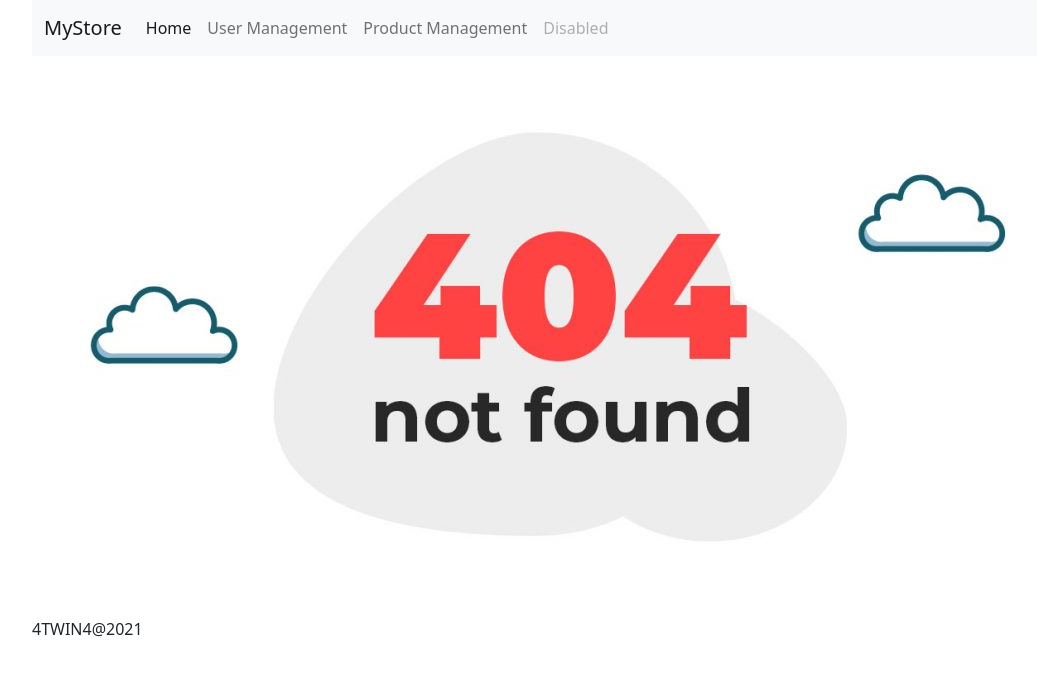
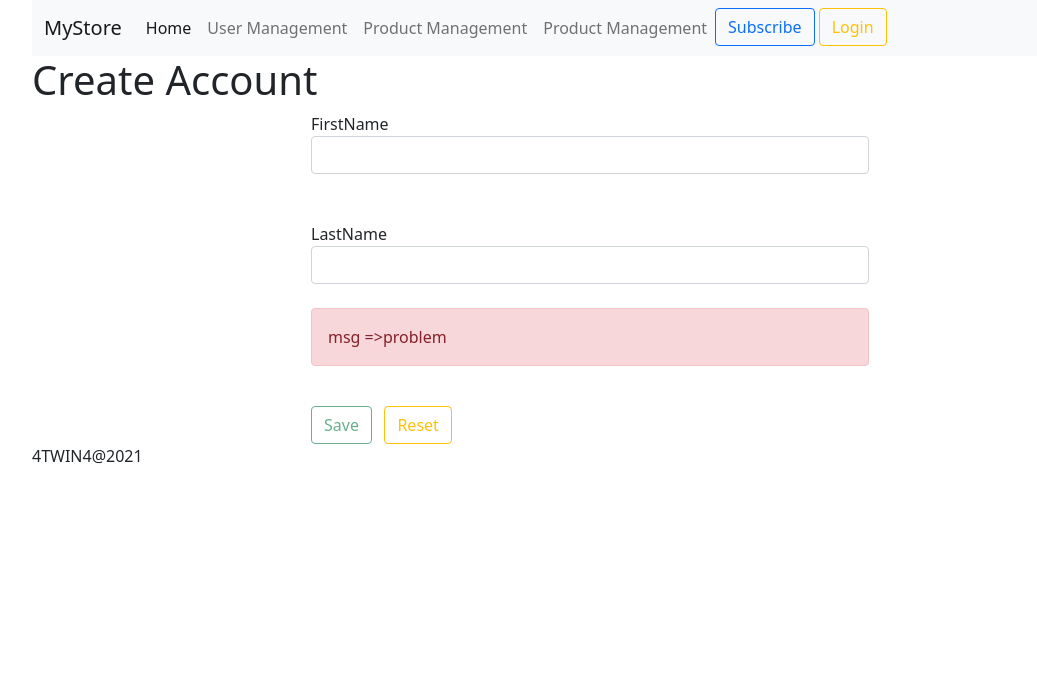
Before and after one commit to badi3a/ProjectAngularTWIN4, an Angular app: page /add in a window 1280 px wide. Shown: the top 674 px of the page, without its empty margins (50-1087 px from the left). Built offline with nearby package versions, Linux system fonts and the light colour scheme.

Commit message:
commit S4.4

```diff
--- a/src/app/app-routing.module.ts
+++ b/src/app/app-routing.module.ts
@@ -6,6 +6,7 @@ import {ProductComponent} from "./product/product.component";
 import {HomeComponent} from "./home/home.component";
 import {NotfoundComponent} from "./notfound/notfound.component";
 import {ListUserComponent} from "./list-user/list-user.component";
+import {FormUserComponent} from "./form-user/form-user.component";
 
 const ROUTES: Routes = [
   {path: 'user', component: MainUserComponent,children:[
@@ -13,6 +14,7 @@ const ROUTES: Routes = [
     ]},
   {path: 'product', component:ProductComponent},
   {path: 'home', component:HomeComponent},
+  {path: 'add', component:FormUserComponent},
   {path: '',   redirectTo: '/home', pathMatch: 'full' },
   {path: '**', component: NotfoundComponent},
 ];
--- a/src/app/app.module.ts
+++ b/src/app/app.module.ts
@@ -11,6 +11,7 @@ import { NotfoundComponent } from './notfound/notfound.component';
 import { HomeComponent } from './home/home.component';
 import { AppRoutingModule } from './app-routing.module';
 import { ListUserComponent } from './list-user/list-user.component';
+import { FormUserComponent } from './form-user/form-user.component';
 
 
 @NgModule({
@@ -21,7 +22,8 @@ import { ListUserComponent } from './list-user/list-user.component';
     ProductComponent,
     NotfoundComponent,
     HomeComponent,
-    ListUserComponent
+    ListUserComponent,
+    FormUserComponent
   ],
   imports: [
     BrowserModule,
--- /dev/null
+++ b/src/app/form-user/form-user.component.html
@@ -0,0 +1,31 @@
+<h1>Create Account</h1>
+<form class="w-50 mx-auto"  #f="ngForm">
+  <div class="form-group">
+    <label>FirstName</label>
+    <input type="text" name="firstName" class="form-control" [(ngModel)]="user.firstName"
+           minlength="3" required #fn="ngModel" pattern="[a-zA-Z]+$">
+  </div>
+  <br>
+  <div class="alert alert-danger" *ngIf="fn.invalid && fn.touched">
+    <div  *ngIf="fn.hasError('minlength')">minlength is equal to 3</div>
+    <div *ngIf="fn.hasError('required')">first name is a required filed</div>
+    <div *ngIf="fn.hasError('pattern')">error pattern</div>
+  </div>
+  <br>
+  <div class="form-group">
+    <label>LastName</label>
+    <input type="text" name="lastName" class="form-control" [(ngModel)]="user.lastName"
+           required>
+  </div>
+  <br>
+  <div class="alert alert-danger">
+    msg =>problem
+  </div>
+  <br>
+  <button class="btn btn-outline-success" [disabled]="f.invalid" (click)="save()">
+    Save
+  </button>
+  &nbsp;
+  <button class="btn btn-outline-warning" (click)="f.reset()">Reset</button>
+  <!--<button class="btn btn-outline-warning" type="reset">Reset</button>--->
+</form>
--- /dev/null
+++ b/src/app/form-user/form-user.component.ts
@@ -0,0 +1,24 @@
+import { Component, OnInit } from '@angular/core';
+import {User} from "../model/user";
+
+@Component({
+  selector: 'app-form-user',
+  templateUrl: './form-user.component.html',
+  styleUrls: ['./form-user.component.css']
+})
+export class FormUserComponent implements OnInit {
+   user: User;
+   list: User[];
+  constructor() { }
+
+  ngOnInit(): void {
+    this.user = new User();
+    this.list=[];
+  }
+  save(){
+    this.user.accountCategory='Customer'
+    this.list.push(this.user);
+    console.log(this.list)
+  }
+
+}
--- a/src/app/list-user/list-user.component.ts
+++ b/src/app/list-user/list-user.component.ts
@@ -9,11 +9,12 @@ import {ActivatedRoute} from "@angular/router";
 })
 export class ListUserComponent implements OnInit {
   list: User[];
+  all: User[];
   inputCategory: string;
   category: string;
   constructor(private route: ActivatedRoute) { }
   ngOnInit(): void {
-    this.list = [
+    this.all = [
       {
         idUser: 1,
         firstName: "Mila",
@@ -63,7 +64,7 @@ export class ListUserComponent implements OnInit {
         firstName: "Robert",
         lastName:  "Downey",
         birthDate: "05-03-2002",
-        accountCategory: "Blocked Account",
+        accountCategory: "Blocked",
         email: "robert@nicholson.com",
         password: "test",
         picture: "https://bootdey.com/img/Content/avatar/avatar5.png",
@@ -71,8 +72,12 @@ export class ListUserComponent implements OnInit {
       }
     ];
     this.route.paramMap.subscribe(
-      (params)=>console.log(params.get('category')))
-  }
+      (params)=> {
+        let category = params.get('category');
+        this.list = this.all.filter(user => user.accountCategory === category);
+
+  });}
+
   delete(user: User){
     let i = this.list.indexOf(user);
     this.list.splice(i,1);
--- a/src/app/navbar/navbar.component.html
+++ b/src/app/navbar/navbar.component.html
@@ -15,8 +15,16 @@
         <li class="nav-item">
           <a class="nav-link" routerLink="/product">Product Management</a>
         </li>
+
         <li class="nav-item">
-          <a class="nav-link disabled" href="#" tabindex="-1" aria-disabled="true">Disabled</a>
+          <a class="nav-link" routerLink="/product">Product Management</a>
+        </li>
+        <li class="nav-item">
+          <a class="btn btn-outline-primary" routerLink="/add">Subscribe</a>
+        </li>
+        &nbsp;
+        <li class="nav-item">
+          <a class="btn btn-outline-warning" routerLink="/login">Login</a>
         </li>
       </ul>
     </div>
```
Also changed, not shown: src/app/form-user/form-user.component.css (added).
